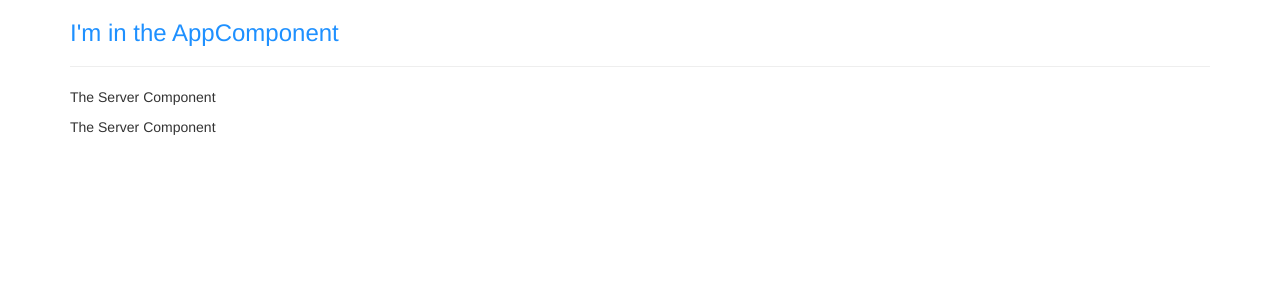
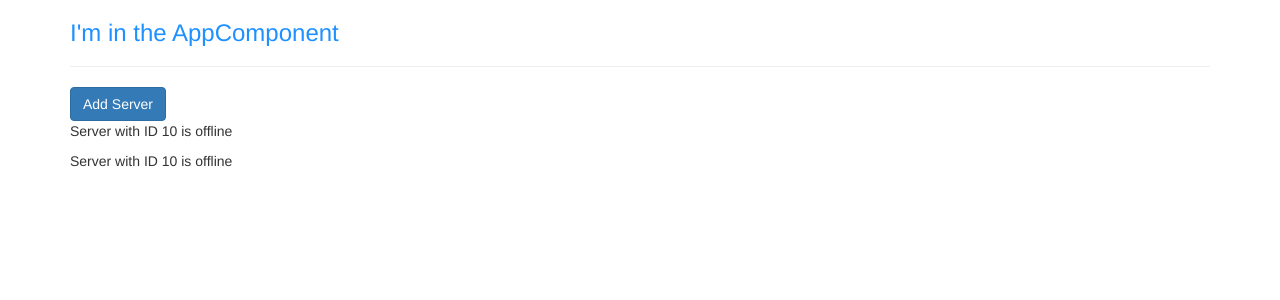
Before and after one commit to ProbablyAustinMann/first_angular_project, an Angular app in the folder my-first-app/: page / in a window 1280 px wide. Shown: the top 300 px of the page. Built offline with nearby package versions, Linux system fonts and the light colour scheme.

Commit message:
added string interpolation and property binding for dynamic content

```diff
--- a/my-first-app/src/app/server/server.component.html
+++ b/my-first-app/src/app/server/server.component.html
@@ -1 +1 @@
-<p>The Server Component</p>
+<p>{{ 'Server' }} with ID {{ serverId }} is {{ getServerStatus() }}</p>
--- a/my-first-app/src/app/server/server.component.ts
+++ b/my-first-app/src/app/server/server.component.ts
@@ -5,5 +5,10 @@ import { Component } from '@angular/core';
   templateUrl: './server.component.html'
 })
 export class ServerComponent {
+  serverId: number = 10;
+  serverStatus: string = 'offline';
 
+  getServerStatus() {
+    return this.serverStatus;
+  }
 }
--- a/my-first-app/src/app/servers/servers.component.html
+++ b/my-first-app/src/app/servers/servers.component.html
@@ -1,2 +1,3 @@
+<button class="btn btn-primary" [disabled]="!allowNewServer">Add Server</button>
 <app-server></app-server>
 <app-server></app-server>
--- a/my-first-app/src/app/servers/servers.component.ts
+++ b/my-first-app/src/app/servers/servers.component.ts
@@ -3,14 +3,21 @@ import { Component, OnInit } from '@angular/core';
 @Component({
   selector: 'app-servers',
   //selector: '.app-servers',
-  template: `
-    <app-server></app-server>
-    <app-server></app-server>`,
+  //template: `
+    //<app-server></app-server>
+    //<app-server></app-server>`,
+  templateUrl: './servers.component.html',
   styleUrls: ['./servers.component.css']
 })
 export class ServersComponent implements OnInit {
 
-  constructor() { }
+  allowNewServer = false;
+
+  constructor() {
+    setTimeout(() => {
+      this.allowNewServer = true;
+    }, 2000)
+  }
 
   ngOnInit(): void {
   }
```
